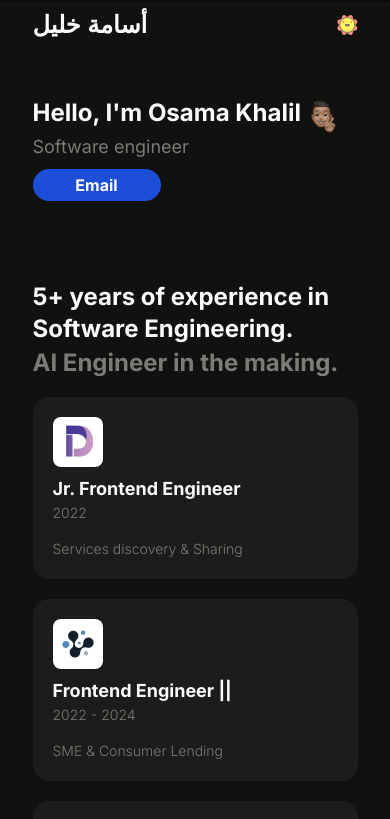
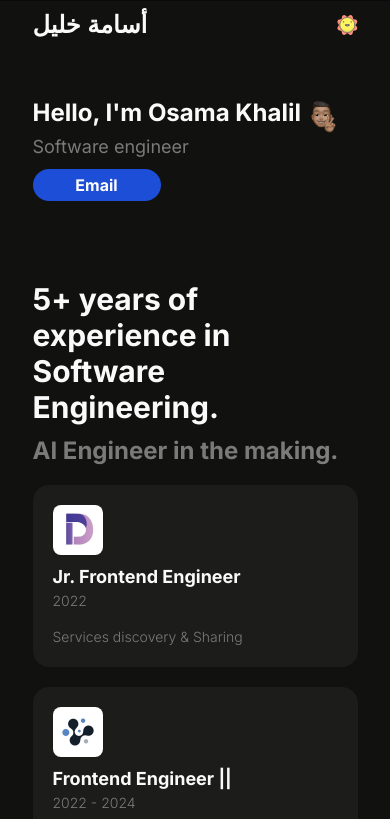
Before and after one commit to OsamaKhalilMohamed/Portfolio, a Next.js app: page / in a window 390 px wide. Shown: the top 819 px of the page. Built offline with nearby package versions, Linux system fonts and the light colour scheme; a web font is replaced by a local one.

Commit message:
text-size enhancement

```diff
--- a/src/pages/index.tsx
+++ b/src/pages/index.tsx
@@ -238,7 +238,7 @@ export default function Home({
           </div>
 
           <div className="mt-16  w-5/6 md:mt-24">
-            <h2 className="mb-1 text-2xl font-extrabold md:text-4xl">
+            <h2 className="mb-3 text-3xl font-extrabold md:mb-1 md:text-4xl">
               5+ years of experience in Software Engineering.{" "}
             </h2>
             <p
@@ -422,7 +422,7 @@ export default function Home({
               animate={{ opacity: 1, y: 0 }}
               transition={{ duration: 0.8, delay: 0.3 }}
               style={{ lineHeight: 2 }}
-              className="-mt-1 mb-0 rounded-lg bg-black p-4 font-inter text-xl font-medium text-[#d7dad2] dark:bg-[#1C1C1A] "
+              className="text-md -mt-1 mb-0 rounded-lg bg-black p-4 font-inter font-medium text-[#d7dad2] dark:bg-[#1C1C1A] "
             >
               If you have anything to tell me, whether it's a Question,{" "}
               <strong>Job offer</strong> or <em>just wanna get in touch</em>.
```
